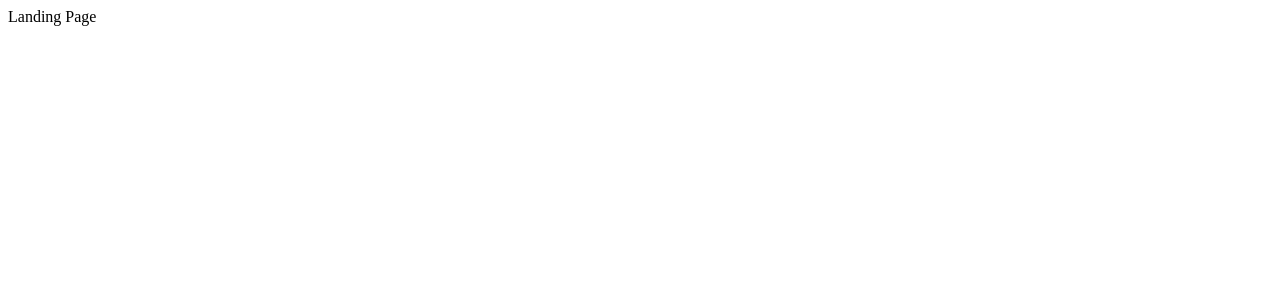
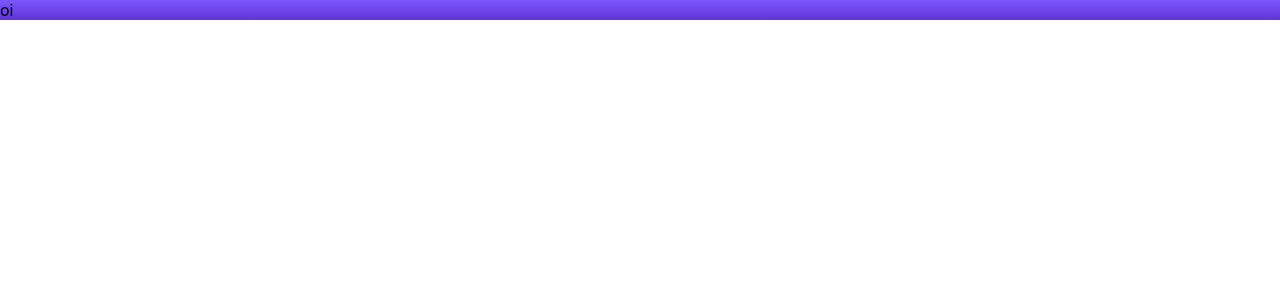
Before and after one commit to Rezende123/eduick, a Next.js app: page / in a window 1280 px wide. Shown: the top 300 px of the page. Built offline with nearby package versions, Linux system fonts and the light colour scheme.

Commit message:
refactor: Define estrutura de arquivos

```diff
--- a/pages/dashboard.jsx
+++ /dev/null
@@ -1,5 +0,0 @@
-export default function Dashboard() {
-  return (
-    <div>Dashboard</div>
-  )
-}
--- a/pages/landing.jsx
+++ /dev/null
@@ -1,5 +0,0 @@
-export default function Langing() {
-  return (
-    <div>Landing Page</div>
-  )
-}
--- /dev/null
+++ b/src/pages/Dashboard/index.js
@@ -0,0 +1 @@
+export { default } from './Dashboard.page';
--- /dev/null
+++ b/src/pages/Landing/Landing.module.scss
@@ -0,0 +1,5 @@
+@import "../../styles/variables.scss";
+
+.content {
+    background-image: linear-gradient($color_gradient_primary_top, $color_gradient_primary_bottom);
+}
--- /dev/null
+++ b/src/pages/Landing/Landing.page.jsx
@@ -0,0 +1,9 @@
+import style from './Landing.module.scss'
+
+export default function Landing() {
+  return (
+    <div className={style.content}>
+      oi
+    </div>
+  )
+}
--- /dev/null
+++ b/src/pages/Landing/index.js
@@ -0,0 +1 @@
+export { default } from './Landing.page';
--- /dev/null
+++ b/src/pages/_app.js
@@ -0,0 +1,7 @@
+import '../styles/globals.scss'
+
+function MyApp({ Component, pageProps }) {
+  return <Component {...pageProps} />
+}
+
+export default MyApp
--- a/pages/index.js
+++ b/src/pages/index.js
@@ -1,4 +1,4 @@
-import Landing from './landing'
+import Landing from "./Landing"
 
 export default function Home() {
   return (
--- /dev/null
+++ b/src/styles/globals.scss
@@ -0,0 +1,11 @@
+* {
+  box-sizing: border-box;
+}
+
+html,
+body {
+  padding: 0;
+  margin: 0;
+  font-family: -apple-system, BlinkMacSystemFont, Segoe UI, Roboto, Oxygen,
+    Ubuntu, Cantarell, Fira Sans, Droid Sans, Helvetica Neue, sans-serif;
+}
--- /dev/null
+++ b/src/styles/variables.scss
@@ -0,0 +1,2 @@
+$color_gradient_primary_top: #7A57FD;
+$color_gradient_primary_bottom: #6135D7;
```
Also changed, not shown: src/pages/Dashboard/Dashboard.page.jsx (added, +7 -0 lines), src/pages/Dashboard/Dashboard.module.scss (added), 2 other files (tests, documents, lock files or other folders).
